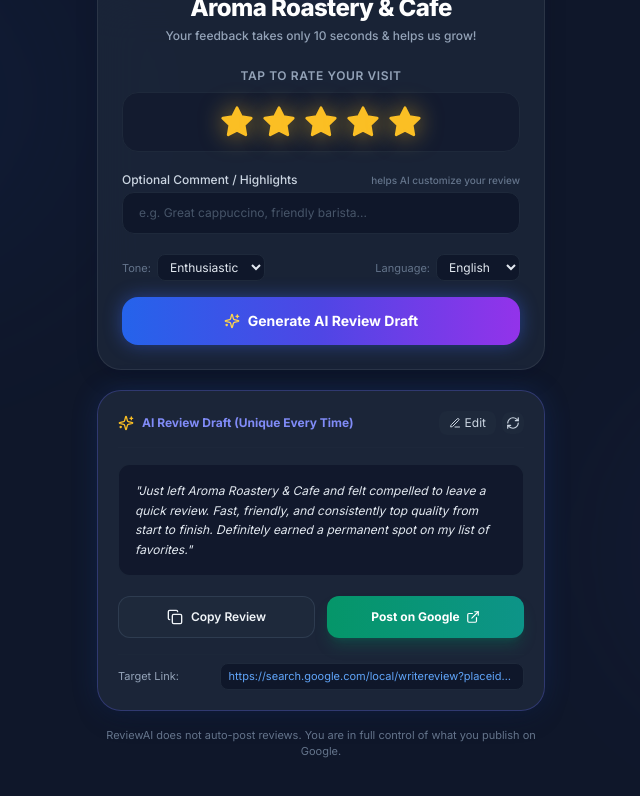
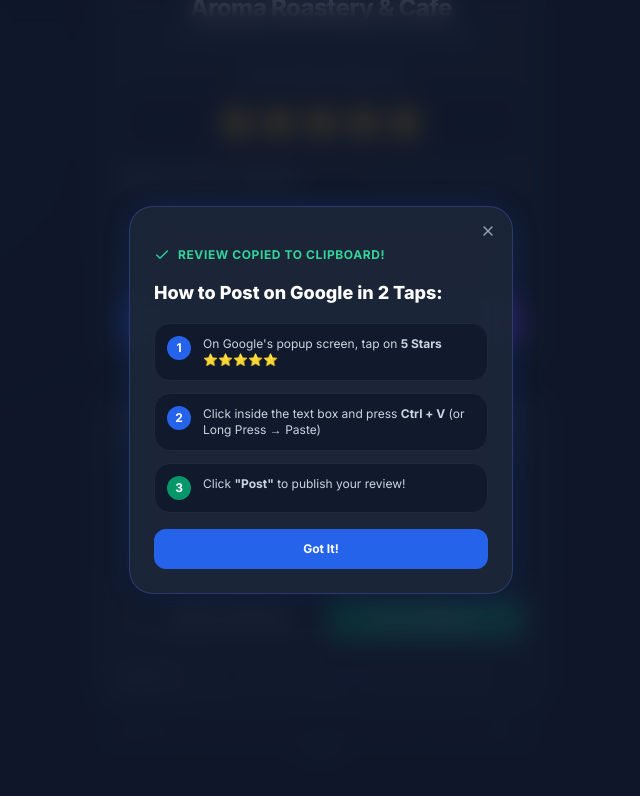
Before and after one commit to Shubh-Patel-07/ReviewPilot, a Next.js app in the folder frontend/: page /r/demo-business-123 in a window 1280 px wide. Both pictures are taken after a click on the button "Post on Google". Shown: the part 201-997 px from the top of the page, without its empty margins (319-959 px from the left). Built offline with nearby package versions, Linux system fonts and the light colour scheme.

Commit message:
feat: add Google posting 3-step guidance popup modal

```diff
--- a/frontend/src/app/r/[businessId]/page.tsx
+++ b/frontend/src/app/r/[businessId]/page.tsx
@@ -13,6 +13,8 @@
   ShieldCheck,
   Building2,
   CheckCircle2,
+  Info,
+  X,
 } from 'lucide-react';
 
 export default function CustomerQRReviewPage() {
@@ -26,6 +28,7 @@
   const [isEditing, setIsEditing] = useState<boolean>(false);
   const [isGenerating, setIsGenerating] = useState<boolean>(false);
   const [copied, setCopied] = useState<boolean>(false);
+  const [showGuideModal, setShowGuideModal] = useState<boolean>(false);
   const [selectedLanguage, setSelectedLanguage] = useState<string>('English');
   const [selectedTone, setSelectedTone] = useState<string>('Enthusiastic');
 
@@ -108,14 +111,18 @@
   const handleOpenGoogle = () => {
     // 1. Copy AI review draft to clipboard
     navigator.clipboard.writeText(aiDraft);
+    setCopied(true);
 
-    // 2. Format URL cleanly with http/https prefix
+    // 2. Show guidance popup
+    setShowGuideModal(true);
+
+    // 3. Format URL cleanly with http/https prefix
     let targetUrl = googleReviewUrl.trim();
     if (!targetUrl.startsWith('http://') && !targetUrl.startsWith('https://')) {
       targetUrl = `https://${targetUrl}`;
     }
 
-    // 3. Open business's exact Google Review link in new tab
+    // 4. Open business's exact Google Review link in new tab
     window.open(targetUrl, '_blank');
   };
 
@@ -321,7 +328,7 @@
                 onChange={(e) => {
                   setGoogleReviewUrl(e.target.value);
                   if (typeof window !== 'undefined') {
-                    localStorage.setItem('google_review_url', e.target.value);
+                    localStorage.getItem('google_review_url');
                   }
                 }}
                 placeholder="https://g.page/r/your-link"
@@ -332,6 +339,50 @@
         )}
       </main>
 
+      {/* Guidance Modal Popup when opening Google */}
+      {showGuideModal && (
+        <div className="fixed inset-0 z-50 bg-slate-950/80 backdrop-blur-md flex items-center justify-center p-4">
+          <div className="card-stripe-glow w-full max-w-sm rounded-3xl p-6 space-y-4 border border-blue-500/40 relative animate-in fade-in zoom-in">
+            <button
+              onClick={() => setShowGuideModal(false)}
+              className="absolute top-4 right-4 text-slate-400 hover:text-white"
+            >
+              <X className="w-4 h-4" />
+            </button>
+
+            <div className="flex items-center gap-2 text-emerald-400 text-xs font-bold uppercase tracking-wider">
+              <Check className="w-4 h-4" /> Review Copied to Clipboard!
+            </div>
+
+            <h3 className="text-lg font-extrabold text-white">How to Post on Google in 2 Taps:</h3>
+
+            <div className="space-y-3 text-xs text-slate-300">
+              <div className="flex items-start gap-3 p-3 rounded-2xl bg-slate-950/80 border border-slate-800">
+                <span className="w-6 h-6 rounded-full bg-blue-600 text-white font-bold flex items-center justify-center shrink-0 text-xs">1</span>
+                <p>On Google's popup screen, tap on <strong>5 Stars ⭐⭐⭐⭐⭐</strong></p>
+              </div>
+
+              <div className="flex items-start gap-3 p-3 rounded-2xl bg-slate-950/80 border border-slate-800">
+                <span className="w-6 h-6 rounded-full bg-blue-600 text-white font-bold flex items-center justify-center shrink-0 text-xs">2</span>
+                <p>Click inside the text box and press <strong>Ctrl + V</strong> (or Long Press &rarr; Paste)</p>
+              </div>
+
+              <div className="flex items-start gap-3 p-3 rounded-2xl bg-slate-950/80 border border-slate-800">
+                <span className="w-6 h-6 rounded-full bg-emerald-600 text-white font-bold flex items-center justify-center shrink-0 text-xs">3</span>
+                <p>Click <strong>"Post"</strong> to publish your review!</p>
+              </div>
+            </div>
+
+            <button
+              onClick={() => setShowGuideModal(false)}
+              className="w-full py-3 rounded-xl bg-blue-600 hover:bg-blue-500 text-white text-xs font-bold"
+            >
+              Got It!
+            </button>
+          </div>
+        </div>
+      )}
+
       {/* Footer Disclaimer */}
       <footer className="w-full max-w-md text-center py-4 text-[11px] text-slate-500 z-10">
         ReviewAI does not auto-post reviews. You are in full control of what you publish on Google.
```
